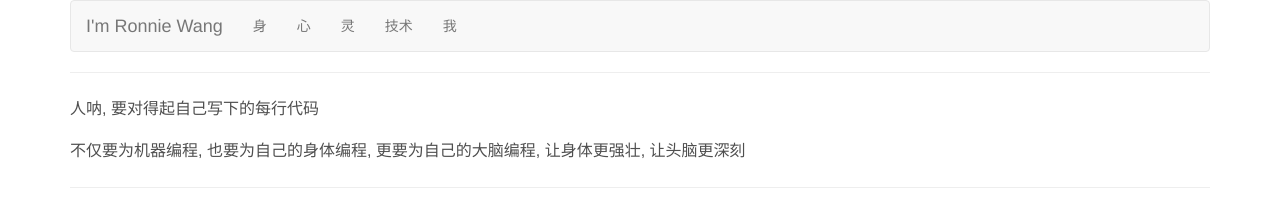
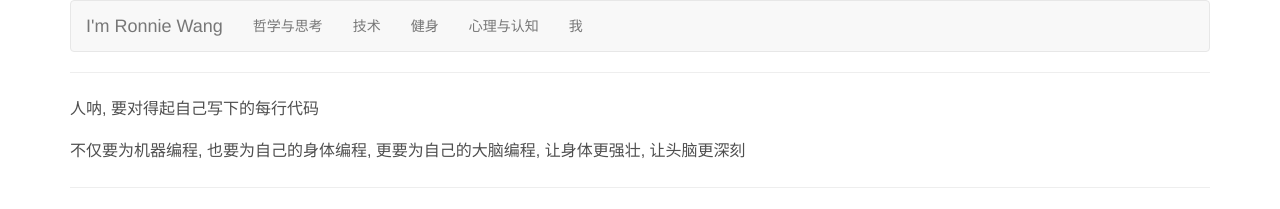
Before and after one commit to ronniewang/ronniewang.github.io, a Jekyll site: the page built from index.html, in a window 1280 px wide. Shown: the top 209 px of the page. Built offline with Jekyll 4.4.1, drawn with Linux system fonts in a browser that asks for light colours.

Commit message:
update files

```diff
--- a/_layouts/default.html
+++ b/_layouts/default.html
@@ -111,10 +111,10 @@
         <!-- Collect the nav links, forms, and other content for toggling -->
         <div class="collapse navbar-collapse" id="bs-example-navbar-collapse-1">
             <ul class="nav navbar-nav navbar-left">
-                <li id="nav_body"><a href="#">身</a></li>
-                <li id="nav_heart"><a href="#">心</a></li>
-                <li id="nav_sole"><a href="#">灵</a></li>
+                <li id="nav_sole"><a href="#">哲学与思考</a></li>
                 <li id="nav_tech"><a href="#">技术</a></li>
+                <li id="nav_body"><a href="#">健身</a></li>
+                <li id="nav_heart"><a href="#">心理与认知</a></li>
                 <li><a href="http://ronnie.wang/me/me.html">我</a></li>
             </ul>
         </div><!-- /.navbar-collapse -->
```
